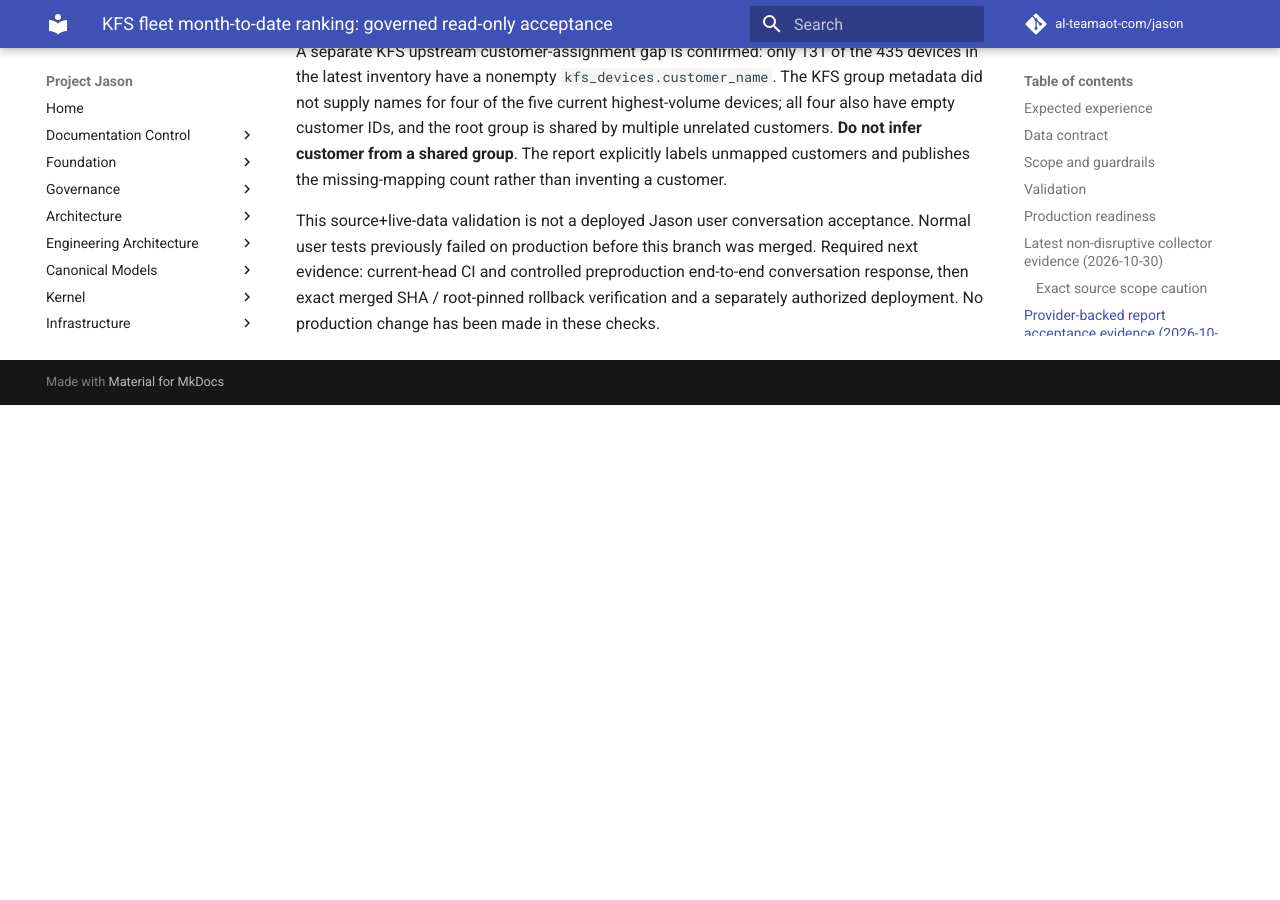
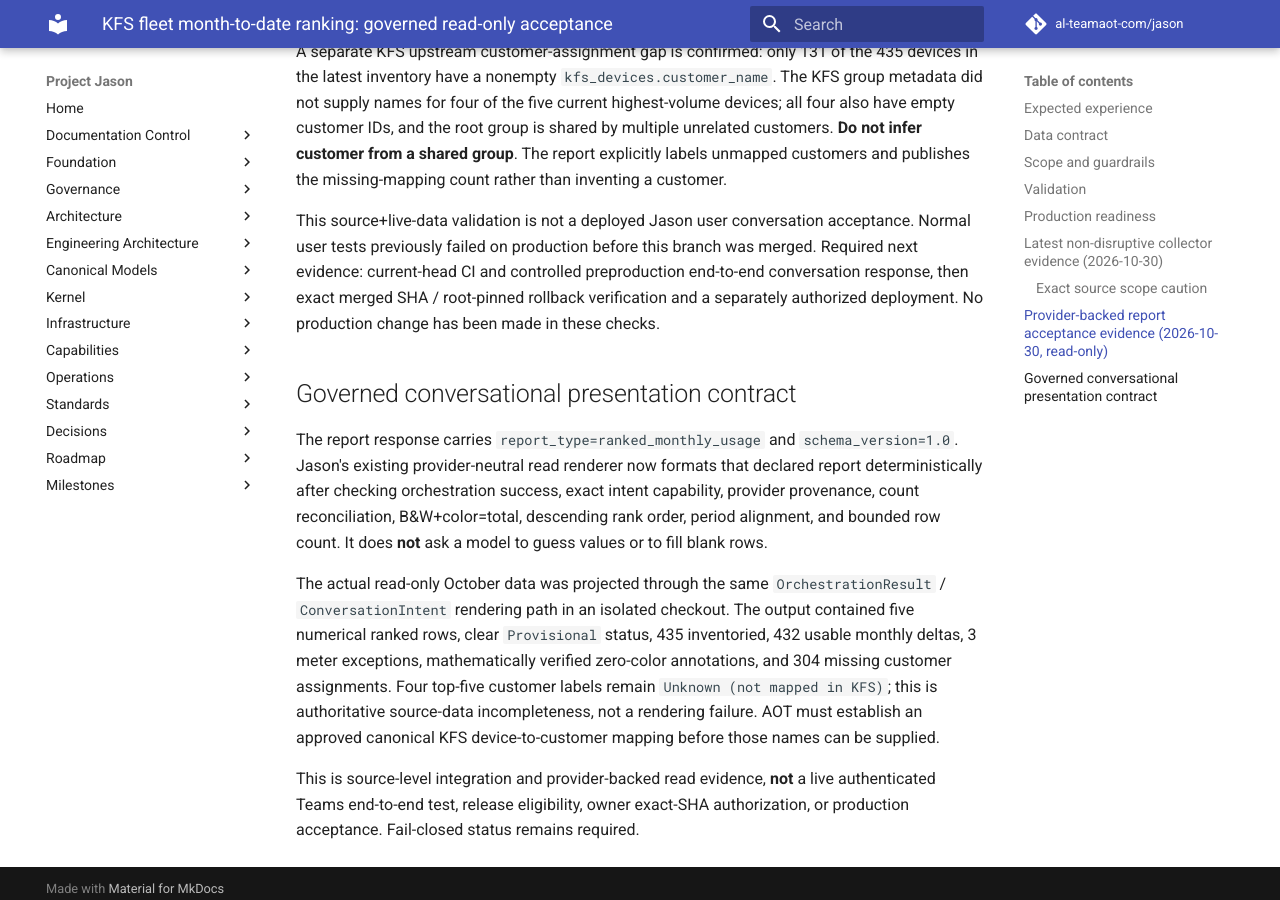
Before and after one commit to al-teamaot-com/jason, an MkDocs documentation site: the page built from docs/operations/KFS-Fleet-Volume-Ranking-20261030.md, in a window 1280 px wide and 900 px high, scrolled down 3073 px. Built offline with MkDocs 1.6.1 and Material for MkDocs 9.7.7, drawn with Linux system fonts in a browser that asks for light colours; comment, search, counter and statistics services are not loaded; before the commit the page ends 3478 px from its top, so only the background shows below that.

Commit message:
Document provider-backed deterministic ranking display and acceptance limits (#2176)

```diff
--- a/docs/operations/KFS-Fleet-Volume-Ranking-20261030.md
+++ b/docs/operations/KFS-Fleet-Volume-Ranking-20261030.md
@@ -56,3 +56,11 @@
 A separate KFS upstream customer-assignment gap is confirmed: only 131 of the 435 devices in the latest inventory have a nonempty `kfs_devices.customer_name`. The KFS group metadata did not supply names for four of the five current highest-volume devices; all four also have empty customer IDs, and the root group is shared by multiple unrelated customers. **Do not infer customer from a shared group**. The report explicitly labels unmapped customers and publishes the missing-mapping count rather than inventing a customer.
 
 This source+live-data validation is not a deployed Jason user conversation acceptance. Normal user tests previously failed on production before this branch was merged. Required next evidence: current-head CI and controlled preproduction end-to-end conversation response, then exact merged SHA / root-pinned rollback verification and a separately authorized deployment. No production change has been made in these checks.
+
+## Governed conversational presentation contract
+
+The report response carries `report_type=ranked_monthly_usage` and `schema_version=1.0`. Jason's existing provider-neutral read renderer now formats that declared report deterministically after checking orchestration success, exact intent capability, provider provenance, count reconciliation, B&W+color=total, descending rank order, period alignment, and bounded row count. It does **not** ask a model to guess values or to fill blank rows.
+
+The actual read-only October data was projected through the same `OrchestrationResult` / `ConversationIntent` rendering path in an isolated checkout. The output contained five numerical ranked rows, clear `Provisional` status, 435 inventoried, 432 usable monthly deltas, 3 meter exceptions, mathematically verified zero-color annotations, and 304 missing customer assignments. Four top-five customer labels remain `Unknown (not mapped in KFS)`; this is authoritative source-data incompleteness, not a rendering failure. AOT must establish an approved canonical KFS device-to-customer mapping before those names can be supplied.
+
+This is source-level integration and provider-backed read evidence, **not** a live authenticated Teams end-to-end test, release eligibility, owner exact-SHA authorization, or production acceptance. Fail-closed status remains required.
```
